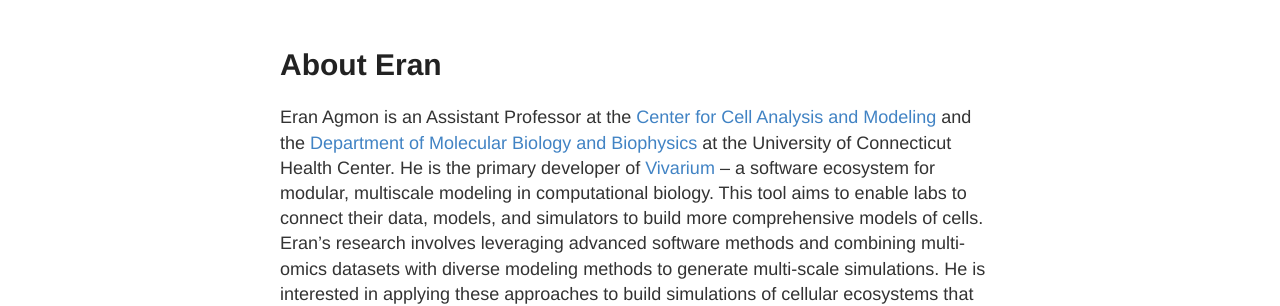
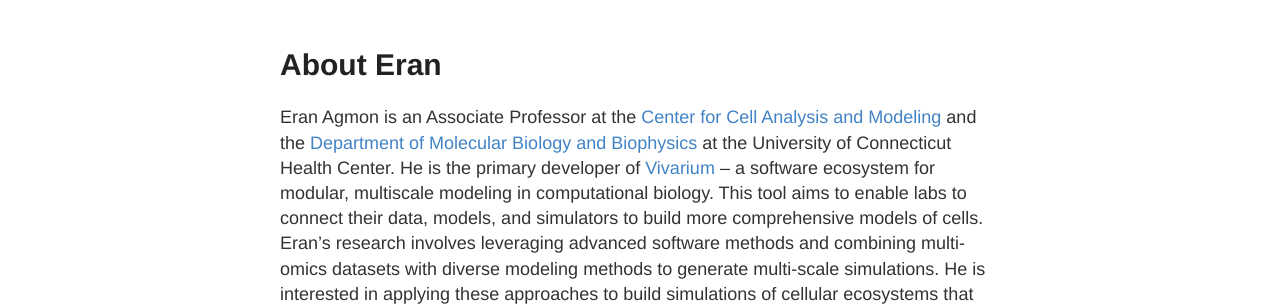
Before and after one commit to eagmon/eagmon.github.io, a Jekyll site: the page built from eran.md, in a window 1280 px wide. Shown: the part 162-468 px from the top of the page. Built offline with Jekyll 4.4.1, drawn with Linux system fonts in a browser that asks for light colours.

Commit message:
Update Eran's title to Associate Professor
Co-Authored-By: Claude Opus 4.8 (1M context) <noreply@anthropic.com>

```diff
--- a/eran.md
+++ b/eran.md
@@ -4,7 +4,7 @@ title: About Eran
 permalink: /eran/
 ---
 
-Eran Agmon is an Assistant Professor at the [Center for Cell Analysis and Modeling](
+Eran Agmon is an Associate Professor at the [Center for Cell Analysis and Modeling](
 https://health.uconn.edu/cell-analysis-modeling/) and the [Department of Molecular Biology and Biophysics](
 https://health.uconn.edu/molecular-biology-biophysics/) at the University of Connecticut Health Center. He is the
 primary developer of [Vivarium](https://vivarium-collective.github.io) -- a software ecosystem for
```
Also changed, not shown: people.md (+1 -1 lines).
